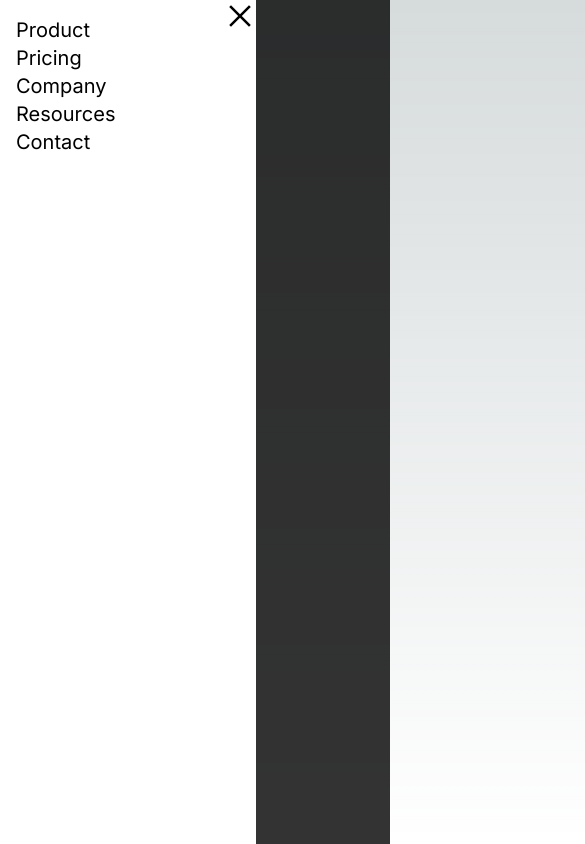
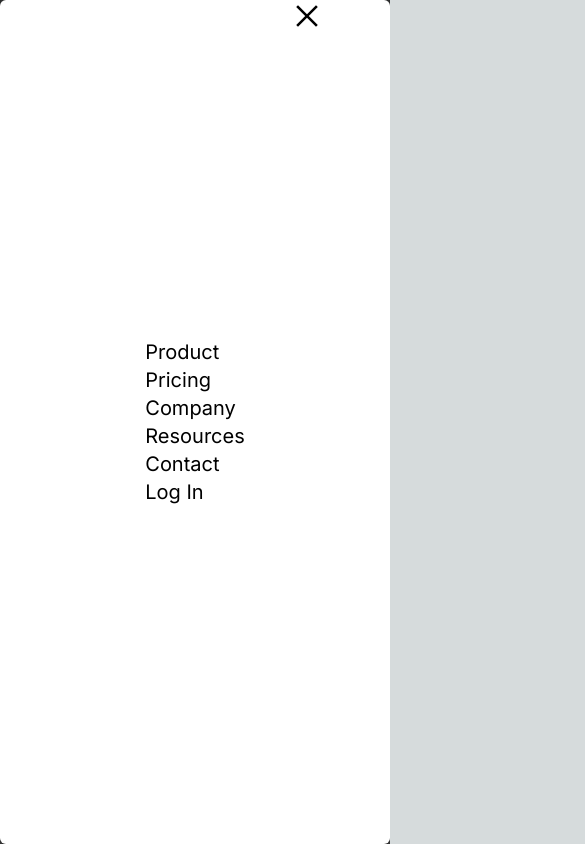
Before and after one commit to StanislavKamenov/zing7newtask, a Next.js app: page / in a window 390 px wide. Both pictures are taken after a click on the icon 32 px from the left and 32 px from the top of the page. Shown: the top 844 px of the page, 585 px wide, since content can reach past the window. Built offline with nearby package versions, Linux system fonts and the light colour scheme.

Commit message:
Make repsosnive menu Start Info section

```diff
--- /dev/null
+++ b/src/app/components/Info/info.tsx
@@ -0,0 +1,17 @@
+import Image from "next/image"
+import LaptopImage from '../../../../public/tabletIamge.png'
+
+export default function Info() {
+    return(
+        <section>
+            <div className="aboslute w-2/5  translate-x-[10%] translate-y-[-160%] ">
+                <span className="text-custom-blue font-bold size-24 text-6xl">Bringing companies and customers together, anywhere</span>
+                <p>An awesome & powefull tools for your business, increase business revenue with enterprise-grade links built to acquire and engage cutomers.</p>
+            </div>
+            <div>
+                <Image src={LaptopImage} alt="ImageTablet" width={482} height={672} className="fixed right-0 transform translate-x-[-50%] translate-y-[-150%] border border-8 border-black border-solid rounded-2xl"/>
+            </div>
+        </section>
+    )
+
+}
--- a/src/app/components/navBar/navBar.tsx
+++ b/src/app/components/navBar/navBar.tsx
@@ -7,7 +7,7 @@ import { AiOutlineClose } from "react-icons/ai";
 
 export default function NavBar() {
 
-    const [isNav, setIsNav] = useState(false);
+    const [isNav, setIsNav] = useState(false); // Changed initial state to false
 
     function handleClick() {
         setIsNav(prev => !prev)
@@ -15,7 +15,8 @@ export default function NavBar() {
 
     return (
         <header className="max-w-[1440px] max-h-[10vh] lg:flex-row lg:justify-between">
-            <nav>
+            {/* Desktop Nav */}
+            <nav className="hidden lg:flex">
                 <ul>
                     <div className="space-x-10 mt-[-2rem] mr-[25rem] font-semibold">
                         <a href="" className="transition duration-500 hover:text-blue-900">Product</a>
@@ -25,27 +26,38 @@ export default function NavBar() {
                         <a href="" className="transition duration-500 hover:text-blue-900">Contact</a>
                     </div>
                 </ul>
-                <div className="space-x-16 fixed right-0 mt-[-2rem] mr-[10rem]">
+                <div className="space-x-10 fixed right-0 mt-[-2rem] mr-[20rem]">
                     <button className="font-extrabold transition duration-500 hover:text-blue-900">Log In</button>
                     <button className="bg-custom-blue text-white w-[113px] h-[33px] rounded-tr-2xl font-extrabold transition duration-500 hover:text-teal-100">Try For Free</button>
                 </div>
                 <div className="fixed left-[calc(15%-0.5px)] top-14 transform translate-x-[-50%] translate-y-[10%]">
                     <Image src={Logo} alt="Logo" width={95} height={28} className="cursor-pointer" />
                 </div>
-                <CiMenuBurger onClick={handleClick} className="max-lg:flex lg:hidden visible text-black absolute left-4 top-4" size={32} />
+            </nav>
+
+            {/* Mobile Nav */}
+            <nav className="lg:hidden">
+                <CiMenuBurger onClick={handleClick} className="visible text-black absolute left-4 top-4" size={32} />
+                <div className="visible text-black absolute space-x-1 left-12 top-5">
+                    <Image src={Logo} alt="Logo" width={95} height={28} className="cursor-pointer lg:justify-between" />
+                </div>
+                <div className="space-x-16 fixed right-10 mt-[-5rem] mr-[0rem]">
+                    <button className="bg-custom-blue text-white w-[113px] h-[33px] rounded-tr-2xl font-extrabold transition duration-500 hover:text-teal-100">Try For Free</button>
+                </div>
             </nav>
 
             {/* MobileNav */}
             {isNav &&
-             <div className="bg-black/80 fixed w-full h-full z-10 top-0 left-0">
+             <div className="lg:hidden bg-black/80 fixed w-full h-full z-10 top-0 left-0 flex justify-center items-center animate-fadeIn">
              <AiOutlineClose onClick={handleClick} className="max-lg:flex lg:hidden visible text-black absolute ml-[14rem] top-0" size={32} />
-                <div className="bg-white w-64 h-full" >
-                    <ul className="text-xl flex flex-col p-4">
+             <div className="bg-white p-4 rounded-md w-full h-full flex justify-center items-center">
+                 <ul className="text-xl flex flex-col">
                      <a href="">Product</a>
                      <a href="">Pricing</a>
                      <a href="">Company</a>
                      <a href="">Resources</a>
                      <a href="">Contact</a>
+                     <a>Log In</a>
                  </ul>
              </div>
          </div>}
--- a/src/app/page.tsx
+++ b/src/app/page.tsx
@@ -1,9 +1,11 @@
 import Image from "next/image";
 import Navbar from './components/navBar/navBar'
+import Info from "./components/Info/info";
 export default function Home() {
   return (
     <main className="flex min-h-screen flex-col items-center justify-between p-24">
-     <Navbar/>
+     <Navbar />
+     <Info />
     </main>
   );
 }
```
Also changed, not shown: public/tabletIamge.png (added). Lines whose indentation alone changed are shown as unchanged.
